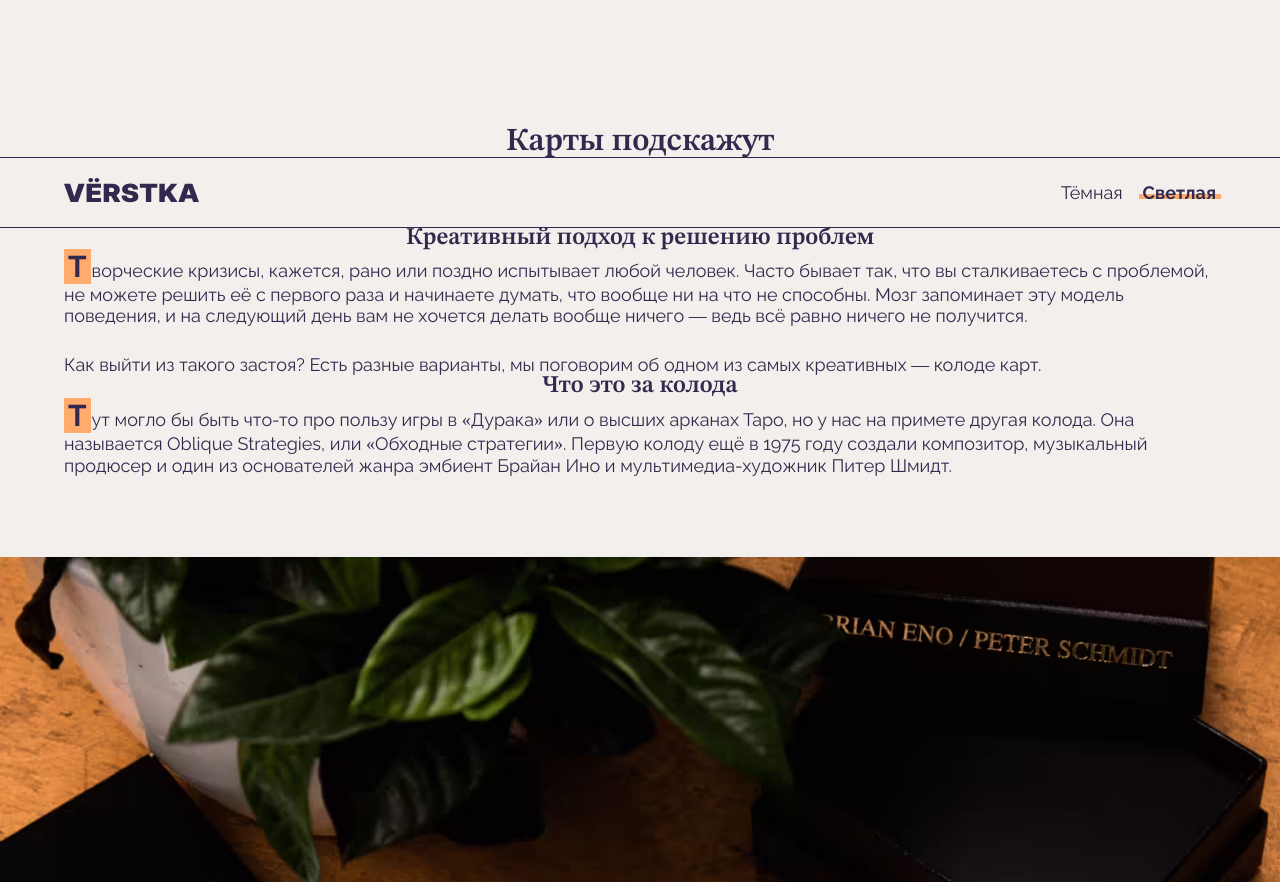
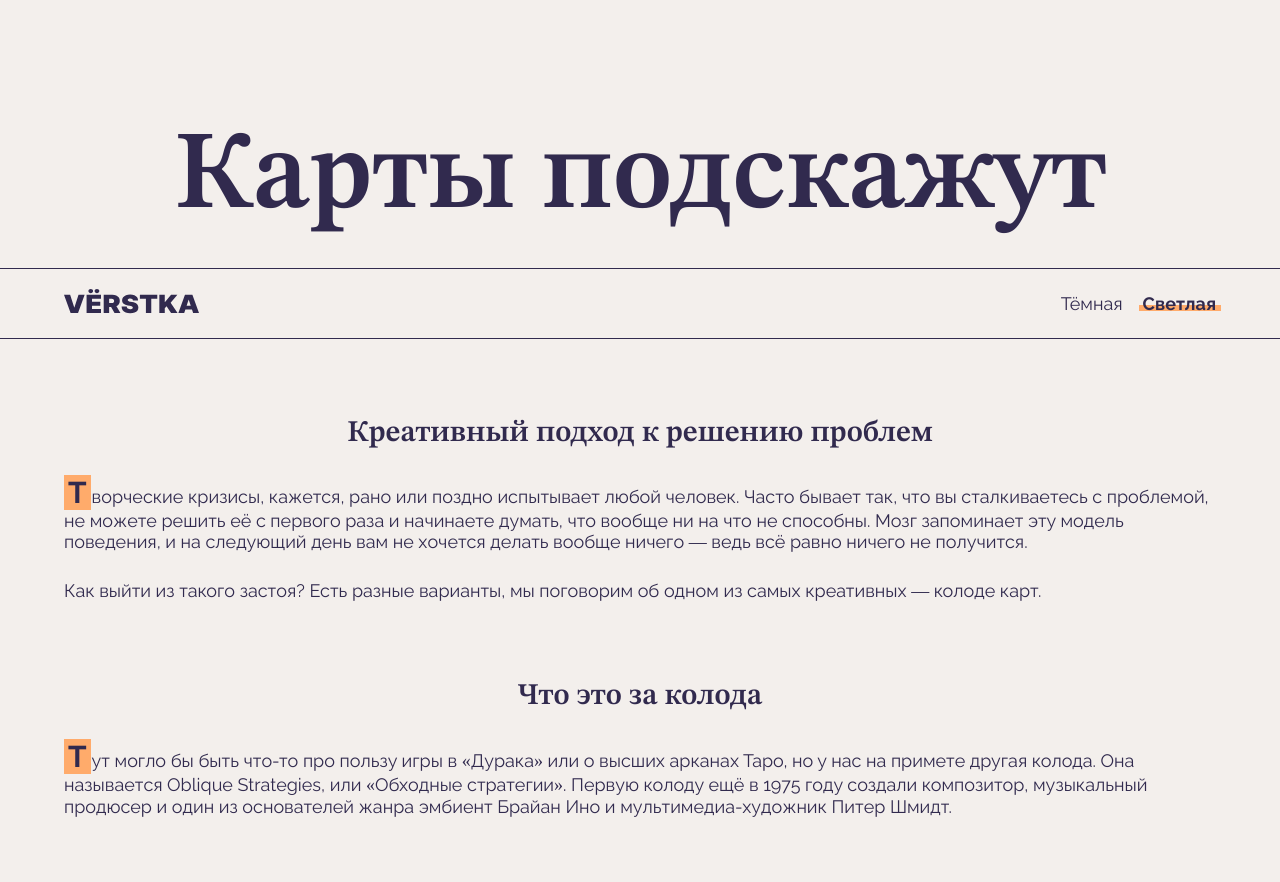
Before and after one commit to timu-ryan/the-cards-will-tell-you, a plain HTML site: page index.html in a window 1280 px wide. Shown: the top 882 px of the page. Drawn offline with Linux system fonts and the light colour scheme.

Commit message:
add classes to headings, the margins appeared

```diff
--- a/index.html
+++ b/index.html
@@ -13,7 +13,7 @@
   </head>
   <body class="page theme_dark">
     <header class="header">
-      <h1 class="heading content-section">Карты подскажут</h1>
+      <h1 class="heading content-section header__title">Карты подскажут</h1>
     </header>
     <nav class="header__menu content-section">
       <div class="header__logo">
@@ -39,7 +39,7 @@
       </ul>
     </nav>
     <main class="content content-section">
-      <h2 class="heading">Креативный подход к решению проблем</h2>
+      <h2 class="heading content__title">Креативный подход к решению проблем</h2>
       <div class="content__text-block content__text-block_type_first-lettered">
         <p class="content__paragraph">
           Творческие кризисы, кажется, рано или поздно испытывает любой человек.
@@ -54,7 +54,7 @@
           одном из самых креативных — колоде карт.
         </p>
       </div>
-      <h2 class="heading">Что это за колода</h2>
+      <h2 class="heading content__title">Что это за колода</h2>
       <div class="content__text-block content__text-block_type_first-lettered">
         <p class="content__paragraph">
           Тут могло бы быть что-то про пользу игры в «Дурака» или о высших
@@ -101,7 +101,7 @@
           Решаете только вы.
         </p>
       </div>
-      <h2 class="heading">Как работают «обходные стратегии»</h2>
+      <h2 class="heading content__title">Как работают «обходные стратегии»</h2>
       <div class="content__text-block content__text-block_type_first-lettered">
         <p class="content__paragraph">
           Вот что сам Брайан Ино рассказывает о создании Oblique Strategies:
@@ -146,7 +146,7 @@
         <p class="content__card-subtitle">Воспользуйтесь старой идеей</p>
       </article>
 
-      <h2 class="heading">Кто пользовался Oblique Strategies</h2>
+      <h2 class="heading content__title">Кто пользовался Oblique Strategies</h2>
       <div class="content__text-block">
         <ul class="content__list">
           <li>Дэвид Боуи во время записи Берлинской трилогии;</li>
```
